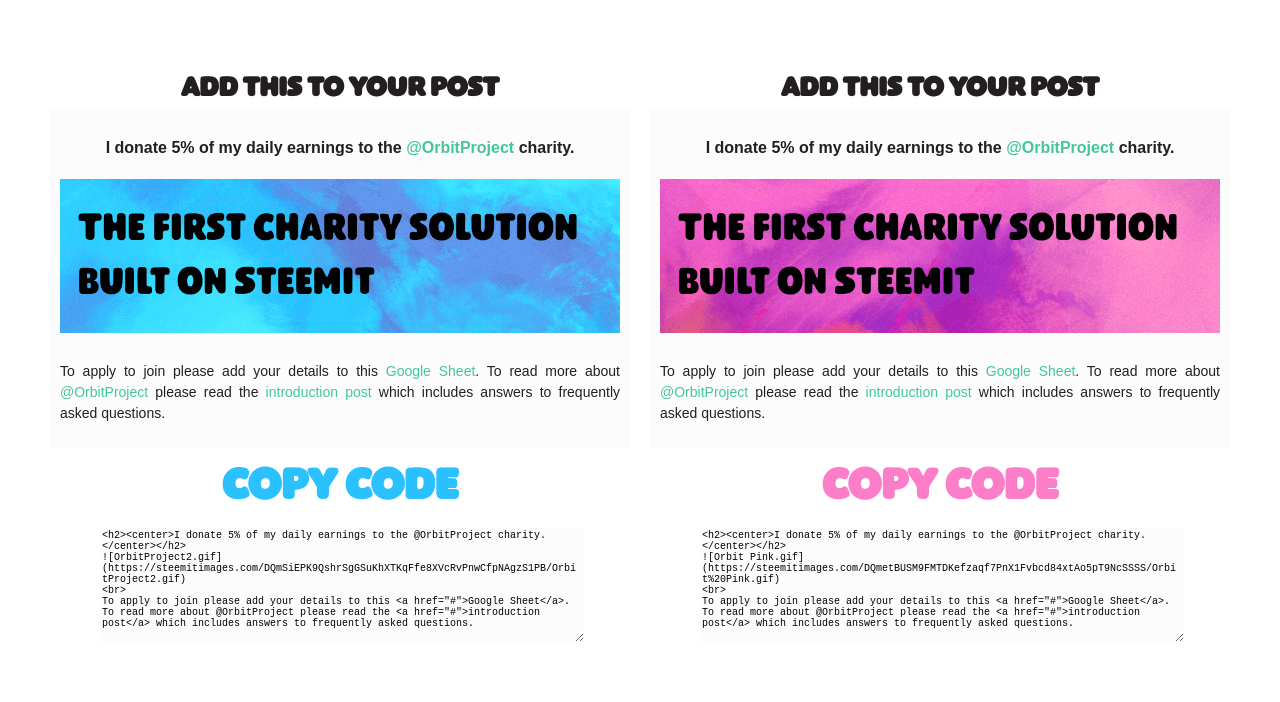
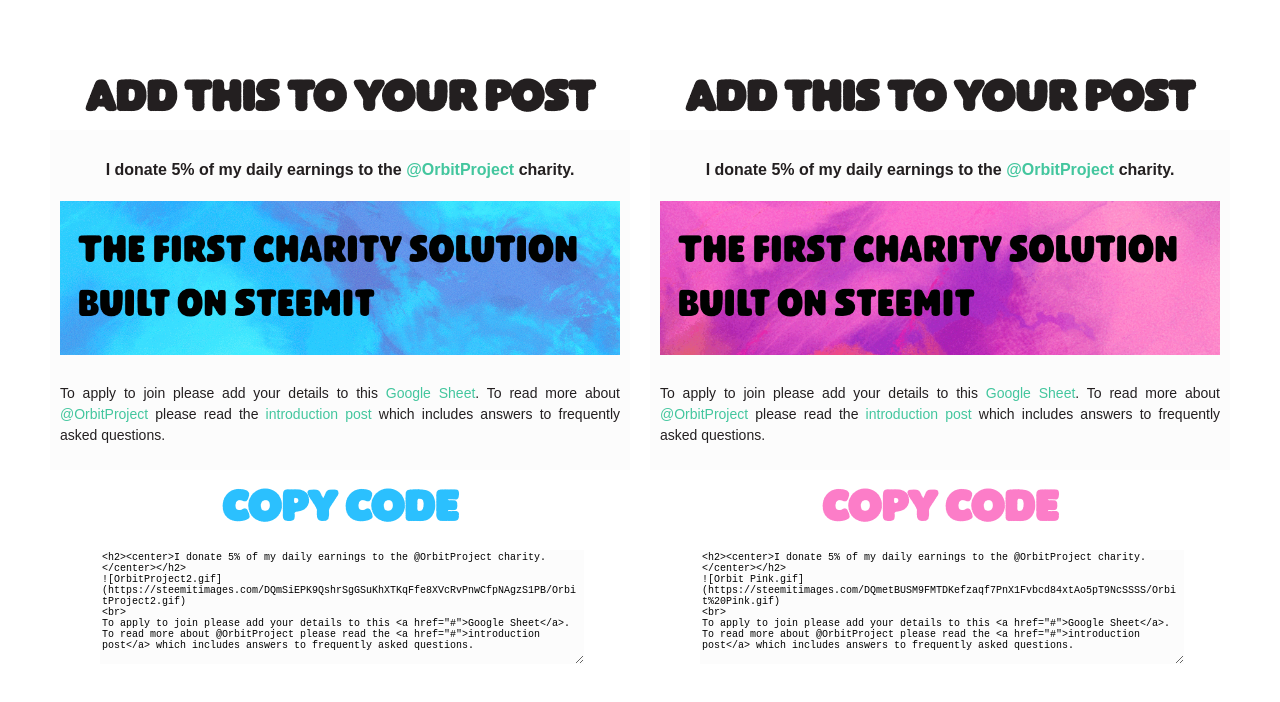
Before and after one commit to orbitprojectcharity/orbitproject, a Jekyll site: the page built from codes/index.html, in a window 1280 px wide. Shown: the top 702 px of the page. Built offline with Jekyll 4.4.1, drawn with Linux system fonts in a browser that asks for light colours.

Commit message:
Update index.html

```diff
--- a/codes/index.html
+++ b/codes/index.html
@@ -3,7 +3,7 @@
 ---
 <section class="page-wrapper">
 	<div class="codes-block">
-		<h1 class="sub-title">add this to your post</h1>
+		<h1 class="block-title">add this to your post</h1>
 		<div class="codes-content">
 			<h4>I donate 5% of my daily earnings to the <a href="#">@OrbitProject</a> charity.</h4>
 			<div class="codes-gif">
@@ -22,7 +22,7 @@
 		</div>
 	</div>
 	<div class="codes-block">
-		<h1 class="sub-title">add this to your post</h1>
+		<h1 class="block-title">add this to your post</h1>
 		<div class="codes-content">
 			<h4>I donate 5% of my daily earnings to the <a href="#">@OrbitProject</a> charity.</h4>
 			<div class="codes-gif">
```
